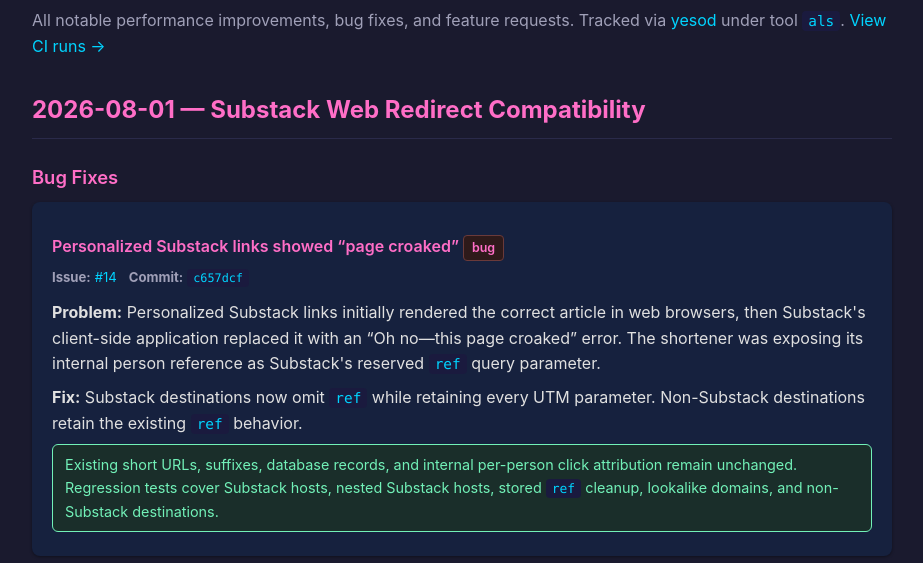
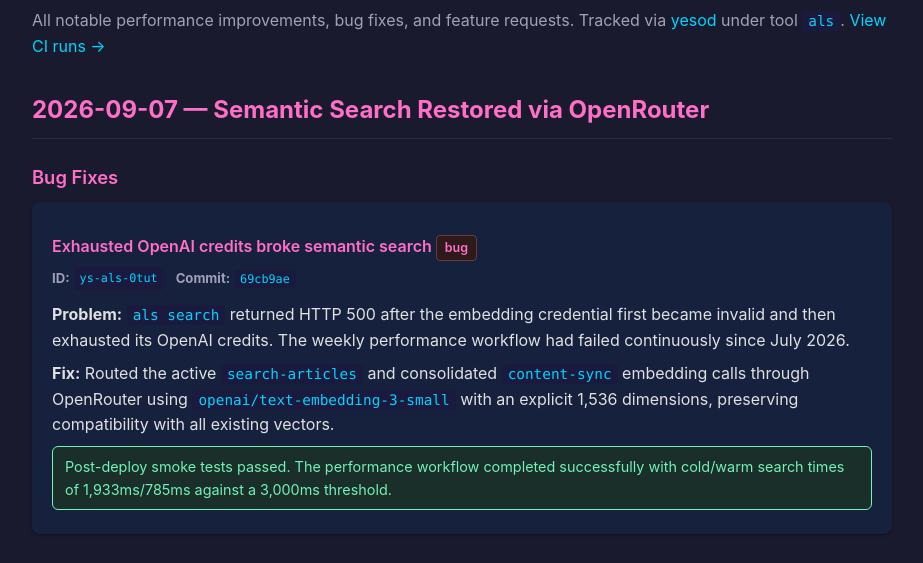
Before and after one commit to stephenVertex/aicoe-link-shortener, a plain HTML site: page admin-site/changelog.html in a window 1280 px wide. Shown: the part 177-740 px from the top of the page, without its empty margins (178-1101 px from the left). Drawn offline with Linux system fonts and the light colour scheme.

Commit message:
docs: record OpenRouter search recovery (ys-als-0tut)

```diff
--- a/admin-site/changelog.html
+++ b/admin-site/changelog.html
@@ -197,6 +197,21 @@
 
     <h2>Changelog</h2>
     <p style="color:var(--text-muted); margin-bottom: 24px;">All notable performance improvements, bug fixes, and feature requests. Tracked via <a href="https://github.com/yesod/yesod" target="_blank">yesod</a> under tool <code>als</code>. <a href="https://github.com/stephenVertex/aicoe-link-shortener/actions" target="_blank" rel="noopener">View CI runs &rarr;</a></p>
+
+    <h2>2026-09-07 — Semantic Search Restored via OpenRouter</h2>
+
+    <h3>Bug Fixes</h3>
+
+    <div class="card">
+      <h4>Exhausted OpenAI credits broke semantic search <span class="badge badge-bug">bug</span></h4>
+      <div class="meta">
+        <span><strong>ID:</strong> <code>ys-als-0tut</code></span>
+        <span><strong>Commit:</strong> <a href="https://github.com/stephenVertex/aicoe-link-shortener/commit/69cb9ae" target="_blank" rel="noopener"><code>69cb9ae</code></a></span>
+      </div>
+      <p><strong>Problem:</strong> <code>als search</code> returned HTTP 500 after the embedding credential first became invalid and then exhausted its OpenAI credits. The weekly performance workflow had failed continuously since July 2026.</p>
+      <p><strong>Fix:</strong> Routed the active <code>search-articles</code> and consolidated <code>content-sync</code> embedding calls through OpenRouter using <code>openai/text-embedding-3-small</code> with an explicit 1,536 dimensions, preserving compatibility with all existing vectors.</p>
+      <div class="result">Post-deploy smoke tests passed. The performance workflow completed successfully with cold/warm search times of 1,933ms/785ms against a 3,000ms threshold.</div>
+    </div>
 
     <h2>2026-08-01 — Substack Web Redirect Compatibility</h2>
 
```
Also changed, not shown: CHANGELOG.md.
